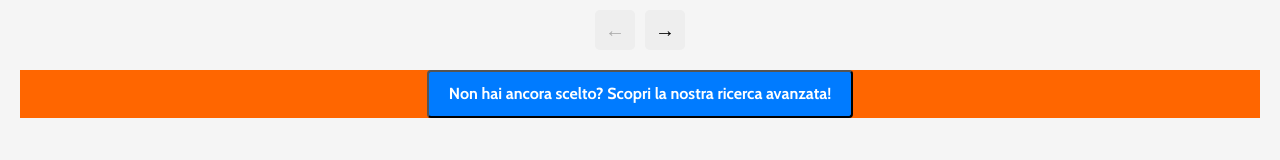
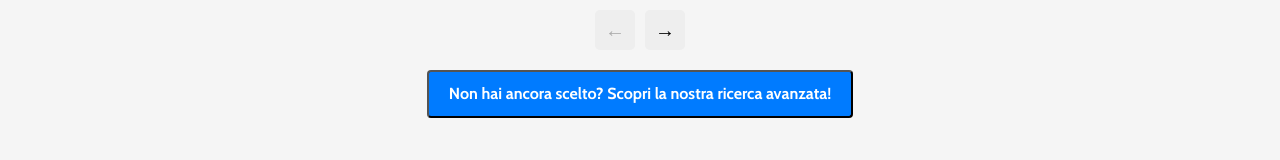
Before and after one commit to albim360/DeliveBoo, a Vue app: page / in a window 1280 px wide. Shown: the part 1103-1263 px from the top of the page. Built offline with nearby package versions, Linux system fonts and the light colour scheme; no server answers.

Commit message:
remove button bg hom

```diff
--- a/src/pages/HomePage.vue
+++ b/src/pages/HomePage.vue
@@ -14,7 +14,7 @@
       <CategoryCardComponent @categorySelected="onCategorySelected" />
     </section>
 
-    <section class="bg-btn-search">
+    <section>
       <button class="advanced-search-btn" @click="redirectToAdvancedSearch">
       Non hai ancora scelto? Scopri la nostra ricerca avanzata!
     </button>
```
